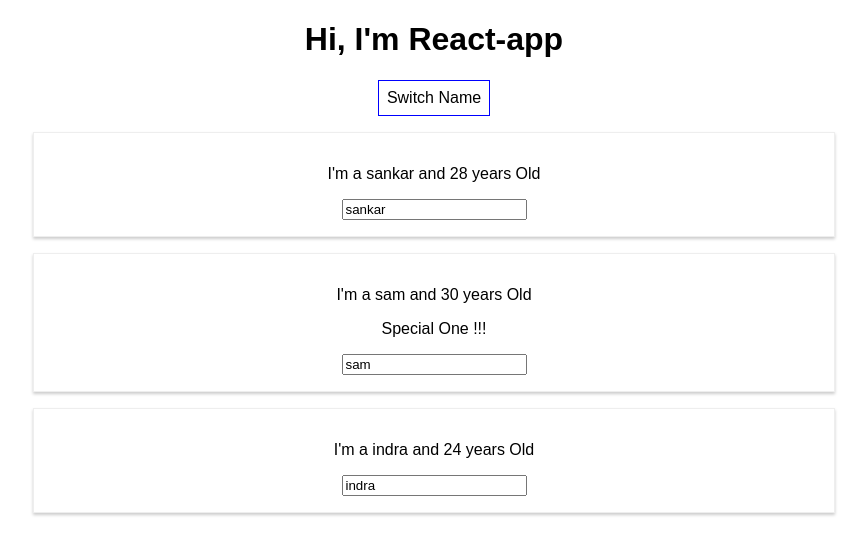
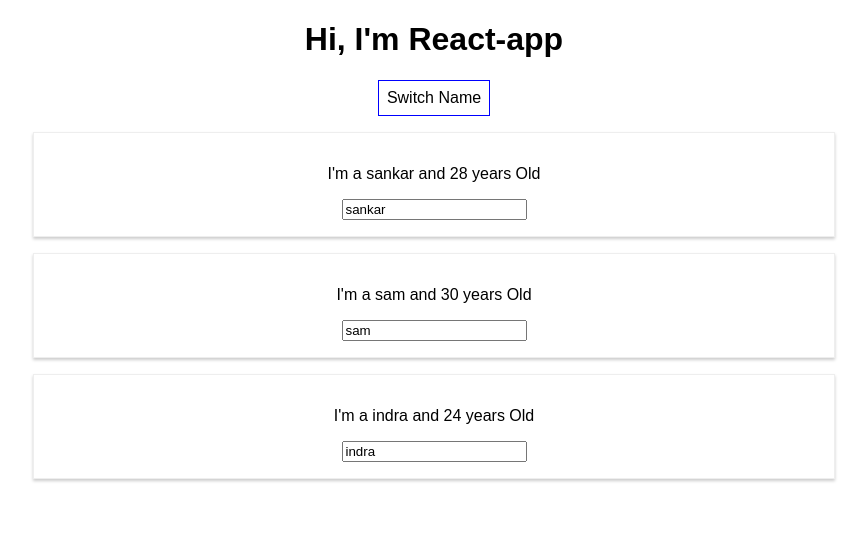
Before and after one commit to sankarbiswas07/react-base-1, a React (Create React App) app: page / in a window 1280 px wide. Both pictures are taken after a click on the button "Switch Name". Shown: the top 554 px of the page, without its empty margins (206-1073 px from the left). Built offline with nearby package versions, Linux system fonts and the light colour scheme.

Commit message:
For Loop to create list

```diff
--- a/src/App.js
+++ b/src/App.js
@@ -53,7 +53,13 @@
     if (this.state.displayFlag) {
       person = (
         <div>
-          <Person name={this.state.persons[0].name} age={this.state.persons[0].age} />
+          {this.state.persons.map(person=>{
+            return <Person
+            name={person.name}
+            age={person.age}
+            />
+          })}
+          {/* <Person name={this.state.persons[0].name} age={this.state.persons[0].age} />
 
           <Person
             click={this.switchNameHandler.bind(this, "Sankar!!!")}
@@ -61,7 +67,7 @@
             name={this.state.persons[1].name}
             age={this.state.persons[1].age}> Special One !!!</Person>
 
-          <Person name={this.state.persons[2].name} age={this.state.persons[2].age} />
+          <Person name={this.state.persons[2].name} age={this.state.persons[2].age} /> */}
         </div>
       )
     }
```
